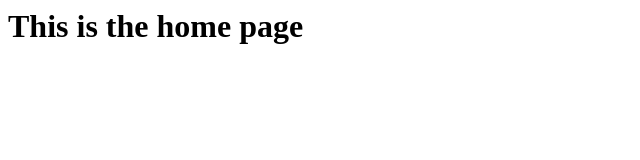
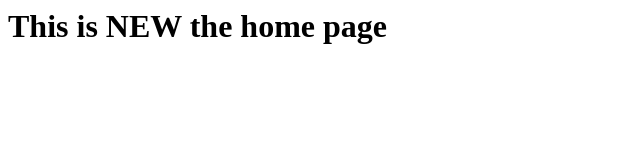
Before and after one commit to msutter/s2i-httpd-project, a plain HTML site: page index.html in a window 1280 px wide. Shown: the whole page, without its empty margins (0-640 px from the left). Drawn offline with Linux system fonts and the light colour scheme.

Commit message:
new release

```diff
--- a/index.html
+++ b/index.html
@@ -3,6 +3,6 @@
     <title>HTML Home Page</title>
   </head>
   <body>
-    <h1>This is the home page</h1>
+    <h1>This is NEW the home page</h1>
   </body>
 </html>
```
